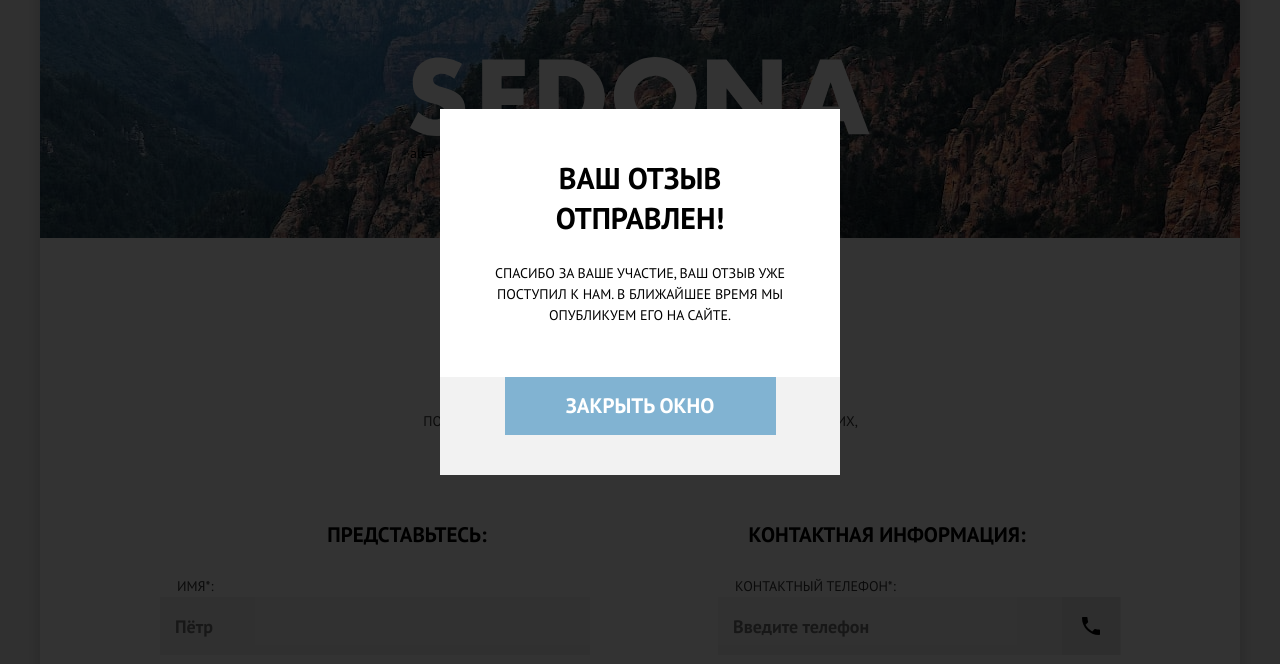
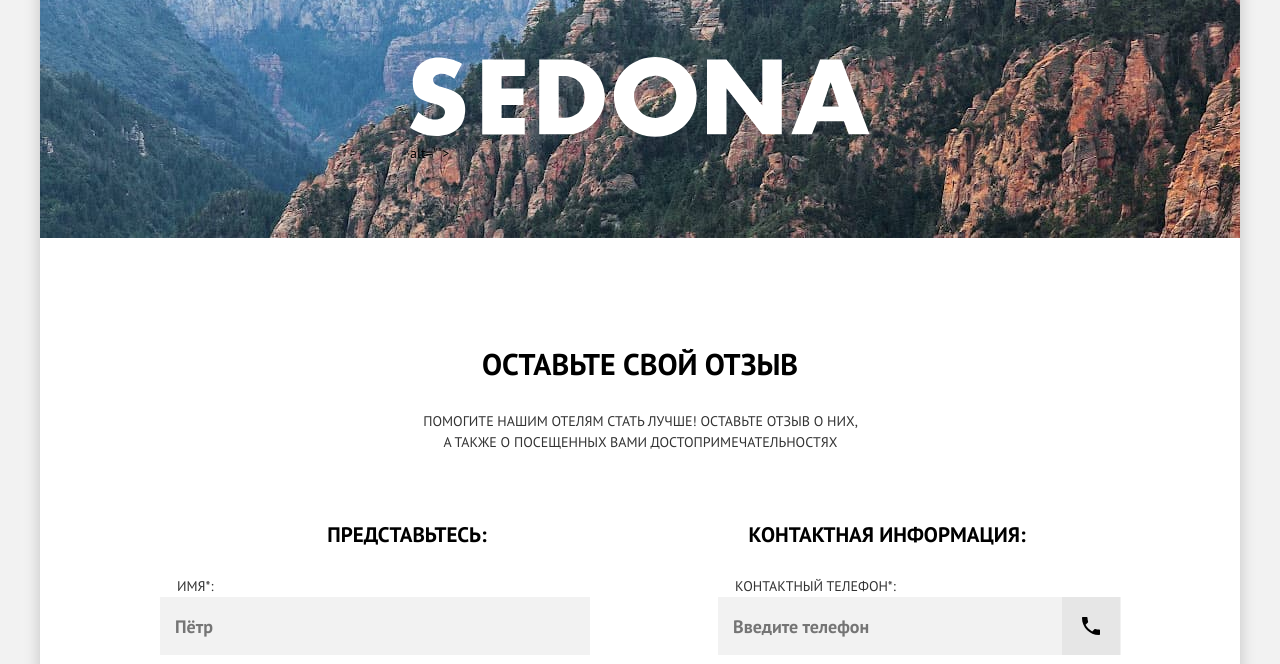
Before and after one commit to kradunches/2190023-sedona-27, a website: page source/form.html in a window 1280 px wide. Shown: the part 118-782 px from the top of the page. Drawn offline with nearby package versions, Linux system fonts and the light colour scheme; files that its build step writes are made by us from their sources.

Commit message:
modasl pp

```diff
--- a/source/form.html
+++ b/source/form.html
@@ -228,7 +228,7 @@
       </div>
     </div>
 
-    <div class="sended__modal-container">
+    <div class="sended__modal-container visually-hidden">
       <div class="sended__main">
         <h2 class="sended__header">ВАШ ОТЗЫВ ОТПРАВЛЕН!</h2>
         <span class="sended__text">СПАСИБО ЗА ВАШЕ УЧАСТИЕ, ВАШ ОТЗЫВ УЖЕ ПОСТУПИЛ К НАМ. В БЛИЖАЙШЕЕ ВРЕМЯ МЫ ОПУБЛИКУЕМ ЕГО НА САЙТЕ.</span>
--- a/source/less/blocks/sended.less
+++ b/source/less/blocks/sended.less
@@ -16,7 +16,7 @@
     background-color: #ffffff;
 
     @media (min-width: @tablet-width) {
-        width: 400px;
+        width: 640px;
         height: 347px;
     }
 }
@@ -28,7 +28,8 @@
     line-height: 26px;
 
     @media (min-width: @tablet-width) {
-        margin-top: 49px;
+        margin-top: 44px;
+        margin-bottom: 0;
         padding: 0 80px;
         font-size: 30px;
         line-height: 40px;
@@ -40,20 +41,28 @@
     text-align: center;
     padding: 0 50px;
     margin-top: 25px;
+    @media (min-width: @tablet-width) {
+        margin-top: 24px;
+        padding: 0 110;
+    }
 }
 
 .sended__button-wrapper {
+    display: flex;
     margin-top: 51px;
     height: 98px;
     background-color: #F2F2F2;
+    @media (min-width: @tablet-width) {
+        height: 146px;
+    }
 }
 
 .sended__close-button {
     display: block;
     margin: 0 auto;
     padding: 0;
-    margin-top: 30px;
-    width: 180px;
+    margin-top: 20px;
+    width: 279px;
     height: 58px;
     background-color: #81B3D2;
     border: none;
@@ -68,6 +77,6 @@
         margin-top: 45px;
         font-size: 21px;
         line-height: 26px;
-        width: 271px;
+        width: 457px;
     }
 }
```
